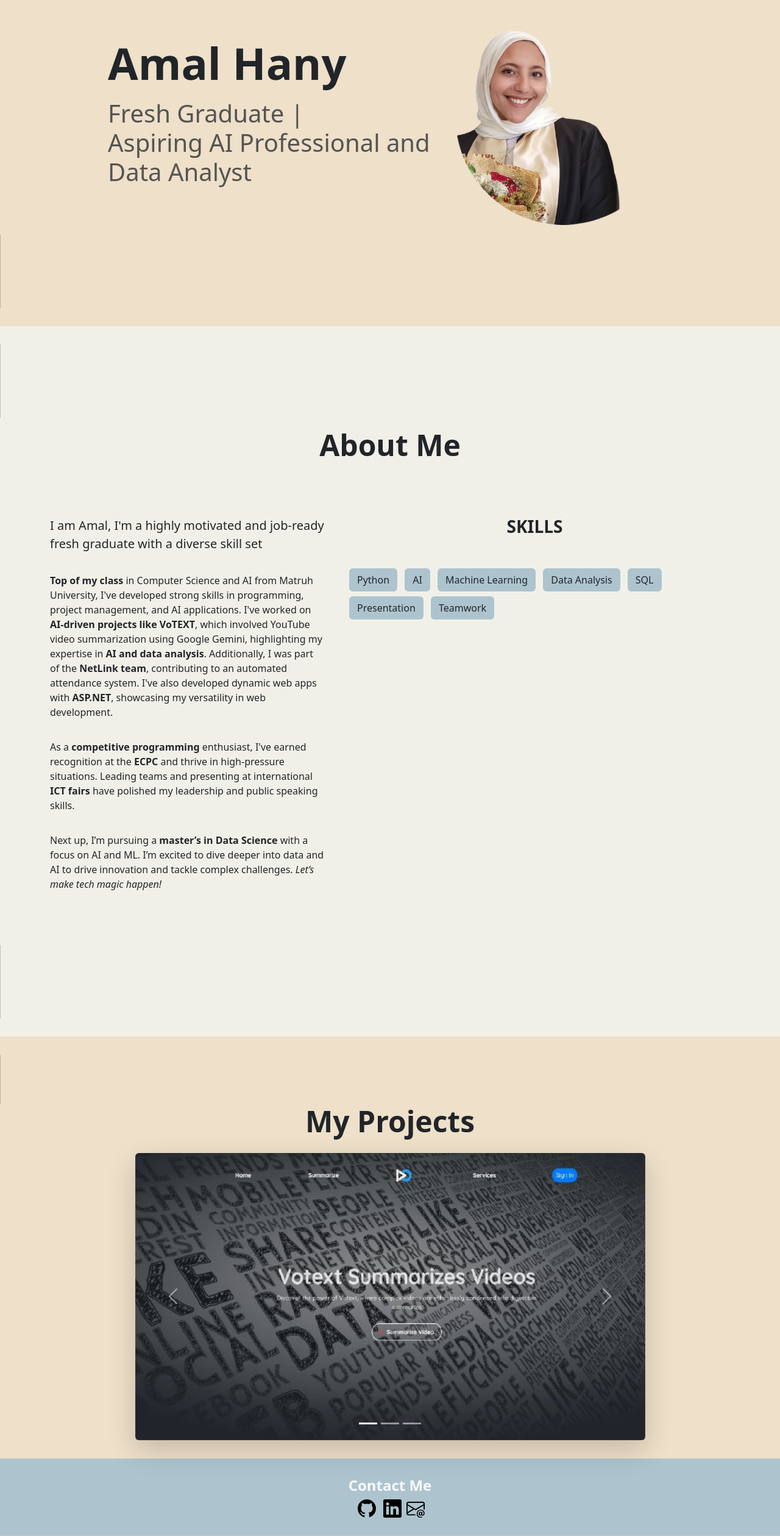
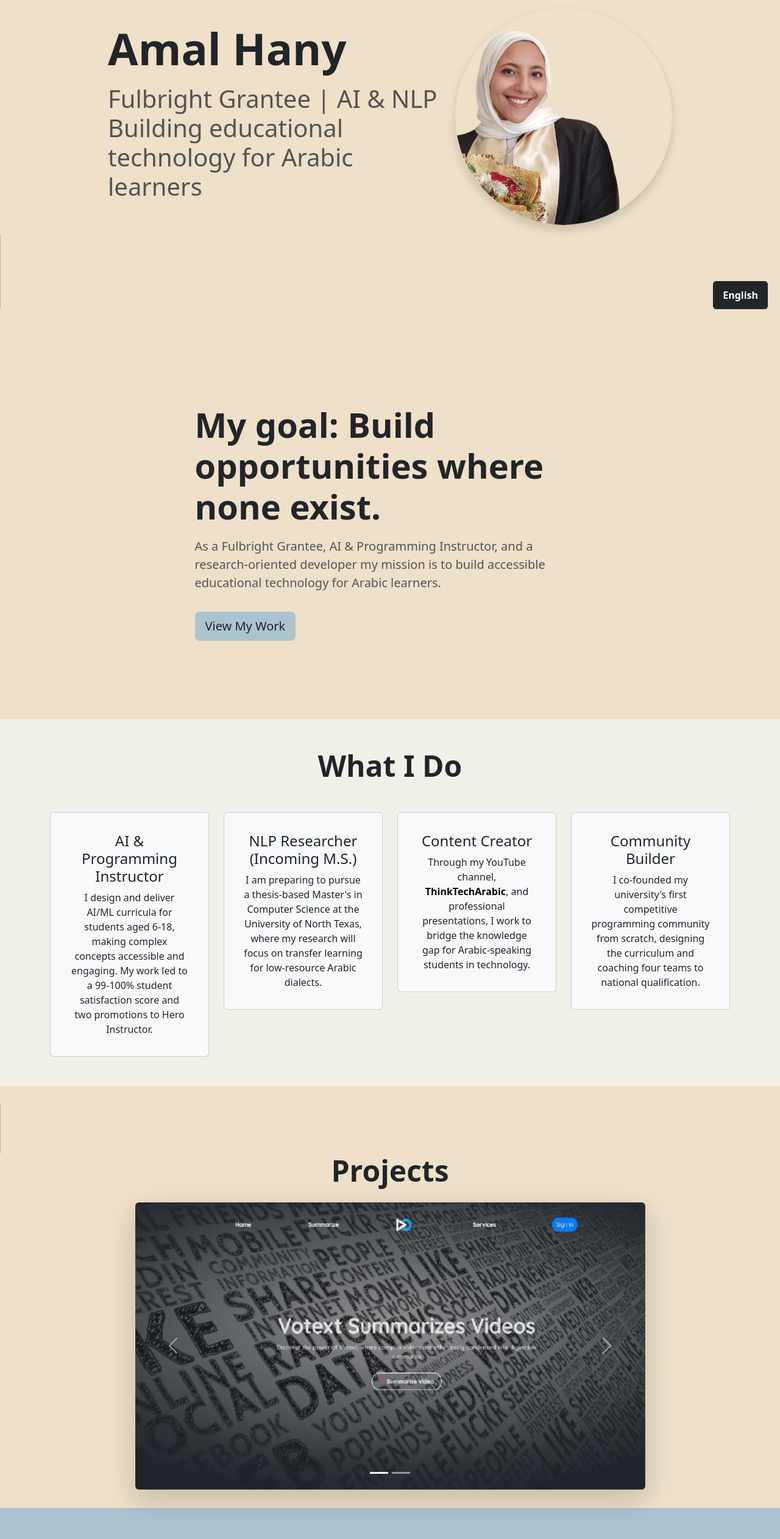
Before and after one commit to Amal-Abushiesha/AmalHany.github.io, a plain HTML site: page index.html in a window 1280 px wide. Shown: the part 273-2797 px from the top of the page at 61% size. Drawn offline with nearby package versions, Linux system fonts and the light colour scheme; a web font is replaced by a local one.

Commit message:
Enhance index.html with new features and layout updates
Added preconnect links for Google Fonts and updated the language toggle button. Enhanced the introduction section with a mission statement and improved the contact section layout.

```diff
--- a/index.html
+++ b/index.html
@@ -7,11 +7,31 @@
   <link rel="stylesheet" type="text/css" href="./style.css" />
   <link href="https://cdn.jsdelivr.net/npm/bootstrap@5.3.1/dist/css/bootstrap.min.css" rel="stylesheet" />
   <link rel="icon" href="./img/favicon_io/favicon.ico" type="image/x-icon" />
+  <link rel="preconnect" href="https://fonts.googleapis.com">
+  <link rel="preconnect" href="https://fonts.gstatic.com" crossorigin>
+  <link href="https://fonts.googleapis.com/css2?family=Playwrite+DE+SAS:wght@100..400&display=swap" rel="stylesheet">
   <link rel="stylesheet" href="./style.css" />
   <title>Hi, I'm Amal</title>
 </head>
 
 <body>
+  <!-- Toggle Button -->
+<a href="index-AR.html" id="lang-toggle" class="btn btn-dark">
+  English
+</a>
+
+<style>
+  #lang-toggle {
+    position: fixed;
+    bottom: 20px;
+    right: 20px;
+    z-index: 9999; /* stays above other elements */
+    padding: 10px 15px;
+    border-radius: 5px;
+    font-weight: bold;
+  }
+</style>
+
   <!-- Navbar -->
   <nav class="navbar navbar-expand-md fixed-top navbar-dark bgc-1 border-bottom border-3 py-3">
     <div class="container-xl">
@@ -26,10 +46,7 @@
       <div class="collapse navbar-collapse justify-content-end align-center" id="main-nav">
         <ul class="navbar-nav">
           <li class="nav-item">
-            <a href="#intro" class="nav-link text-center text-light fw-bold">HOME</a>
-          </li>
-          <li class="nav-item">
-            <a href="#profile" class="nav-link text-center text-light fw-bold">ABOUT</a>
+            <a href="#intro" class="nav-link text-center text-light fw-bold">ME</a>
           </li>
           <li class="nav-item">
             <a href="#projects" class="nav-link text-center text-light fw-bold">PROJECTS</a>
@@ -57,12 +74,12 @@
         <div class="col-md-6 py-3 text-center text-md-start">
           <p class="display-2 fw-bold">Amal Hany</p>
           <p class="display-6 text-muted">
-            Fresh Graduate | <br />
-            Aspiring AI Professional and Data Analyst
+            Fulbright Grantee | AI & NLP <br>
+            Building educational technology for Arabic learners
           </p>
         </div>
         <div class="col-md-4 col-12 py-3 text-center">
-          <img class="img-fluid" src="./img/me.png" alt="my-picture" />
+          <img class="img-fluid rounded-circle shadow" src="./img/me.png" alt="my-picture" />
         </div>
       </div>
     </div>
@@ -71,54 +88,73 @@
     </div>
   </section>
 
-  <!-- My Profile -->
-  <section id="profile" class="bgc-4">
-    <div class="d-flex" style="height: 15vh">
-      <div class="vr"></div>
+
+  <!-- Section 1: Introduction (Your Mission Statement) -->
+  <section id="intro" class="bgc-3 py-5">
+    <div class="container-lg" style="padding-top: 10vh; padding-bottom: 10vh;">
+      <div class="row justify-content-center align-items-center">
+        <div class="col-md-7 text-center text-md-start">
+          <p class="display-4 fw-bold"> My goal: Build opportunities where none exist.</p>
+          <p class="lead text-muted mt-3">
+            As a Fulbright Grantee, AI & Programming Instructor, and a research-oriented developer my mission is to
+            build accessible educational technology for Arabic learners.
+          </p>
+          <a href="#projects" class="btn btn-lg bgc-2 mt-3">View My Work</a>
         </div>
-    <div class="container text-center my-3">
-      <span class="display-5 fw-bold">About Me</span>
+
       </div>
-    <div class="container my-5 py-4">
-      <div class="row justify-content-center align-items-top">
-        <div class="col-lg-5 col-md-4 my-3">
-          <p class="lead">
-            I am Amal, I'm a highly motivated and job-ready fresh graduate
-            with a diverse skill set
-          </p>
-          <hr />
-          <b>Top of my class</b> in Computer Science and AI from Matruh University, I've developed strong skills in
-          programming, project management, and AI applications. I've worked on <b>AI-driven projects like VoTEXT</b>,
-          which involved YouTube video summarization using Google Gemini, highlighting my expertise in<b> AI and data
-            analysis</b>. Additionally, I was part of the <b>NetLink team</b>, contributing to an automated attendance
-          system. I've also developed dynamic web apps with <b>ASP.NET</b>, showcasing my versatility in web
-          development.
-          <hr />
-          As a <b>competitive programming</b> enthusiast, I've earned recognition at the <b>ECPC</b> and thrive in
-          high-pressure situations. Leading teams and presenting at international <b>ICT fairs</b> have polished my
-          leadership and public speaking skills.
-          <hr />
-          Next up, I’m pursuing a <b>master’s in Data Science</b> with a focus on AI and ML. I’m excited to dive deeper
-          into data and AI to drive innovation and tackle complex challenges. <i>Let’s make tech magic happen!</i>
     </div>
-        <div class="col-lg-3 col-md-3 my-3 text-center vstack gap-3">
-          <span class="container h3 mb-3 fw-bold">SKILLS</span>
-          <span class="container my-3 text-center text-md-start">
-            <button type="button" class="btn bgc-2 m-1">Python</button>
-            <button type="button" class="btn bgc-2 m-1">AI</button>
-            <button type="button" class="btn bgc-2 m-1">Machine Learning</button>
-            <button type="button" class="btn bgc-2 m-1">Data Analysis</button>
-            <button type="button" class="btn bgc-2 m-1">SQL</button>
-            <button type="button" class="btn bgc-2 m-1">Presentation</button>
-            <button type="button" class="btn bgc-2 m-1">Teamwork</button>
-          </span>
+  </section>
+
+  <!-- Section 2: What I Do (Your Roles) - As per your brilliant suggestion -->
+  <section id="what-i-do" class="bgc-4 py-5">
+    <div class="container text-center">
+      <h2 class="display-5 fw-bold mb-5">What I Do</h2>
+      <div class="row text-center g-4">
+        <div class="col-md-6 col-lg-3">
+          <div class="card bg-light p-3">
+            <div class="card-body">
+              <h4 class="card-title">AI & Programming Instructor</h4>
+              <p class="card-text">I design and deliver AI/ML curricula for students aged 6-18, making complex concepts
+                accessible and engaging. My work led to a 99-100% student satisfaction score and two promotions to Hero
+                Instructor.</p>
             </div>
           </div>
         </div>
-    <div class="d-flex" style="height: 15vh">
-      <div class="vr"></div>
+        <div class="col-md-6 col-lg-3">
+          <div class="card bg-light p-3">
+            <div class="card-body">
+              <h4 class="card-title">NLP Researcher (Incoming M.S.)</h4>
+              <p class="card-text">I am preparing to pursue a thesis-based Master's in Computer Science at the
+                University of North Texas, where my research will focus on transfer learning for low-resource Arabic
+                dialects.</p>
+            </div>
+          </div>
+        </div>
+        <div class="col-md-6 col-lg-3">
+          <div class="card bg-light p-3">
+            <div class="card-body">
+              <h4 class="card-title">Content Creator</h4>
+              <p class="card-text">Through my YouTube channel, <span class="fw-bold" id="youtubeLink"><a
+                    href="https://www.youtube.com/@ThinkTechArabic" target="_blank">ThinkTechArabic</a></span>, and
+                professional presentations, I work to
+                bridge the knowledge gap for Arabic-speaking students in technology.</p>
+            </div>
+          </div>
+        </div>
+        <div class="col-md-6 col-lg-3">
+          <div class="card bg-light p-3">
+            <div class="card-body">
+              <h4 class="card-title">Community Builder</h4>
+              <p class="card-text">I co-founded my university's first competitive programming community from scratch,
+                designing the curriculum and coaching four teams to national qualification.</p>
+            </div>
+          </div>
+        </div>
+      </div>
     </div>
   </section>
+
 
   <!-- My Projects -->
   <section id="projects" class="bgc-3">
@@ -126,14 +162,16 @@
       <div class="vr"></div>
     </div>
     <div class="container text-center mb-4">
-    <span class="display-5 fw-bold">My Projects</span>
+      <span class="display-5 fw-bold">Projects</span>
     </div>
     <div class="container-lg justify-content-center d-flex">
       <div id="carouselExampleCaptions" class="carousel slide w-75">
         <div class="carousel-indicators">
-        <button type="button" data-bs-target="#carouselExampleCaptions" data-bs-slide-to="0" class="active" aria-current="true" aria-label="Slide 1"></button>
-        <button type="button" data-bs-target="#carouselExampleCaptions" data-bs-slide-to="1" aria-label="Slide 2"></button>
-        <button type="button" data-bs-target="#carouselExampleCaptions" data-bs-slide-to="2" aria-label="Slide 2"></button>
+          <button type="button" data-bs-target="#carouselExampleCaptions" data-bs-slide-to="0" class="active"
+            aria-current="true" aria-label="Slide 1"></button>
+          <button type="button" data-bs-target="#carouselExampleCaptions" data-bs-slide-to="1"
+            aria-label="Slide 2"></button>
+
         </div>
         <div class="carousel-inner shadow-lg rounded">
           <div class="carousel-item active">
@@ -141,23 +179,21 @@
               <img src="./img/slide-1.png" class="d-block w-100" alt="QuickWrite" />
             </a>
           </div>
+
           <div class="carousel-item">
-          <a href="https://github.com/Amal-Abushiesha/20Q-Game" target="_blank">
-            <img src="./img/slide-3.png" class="d-block w-100" alt="QuickWrite" />
-          </a>
-        </div>
-        <div class="carousel-item">
-          <a href="https://github.com/Amal-Abushiesha/ToDo-main" target="_blank">
+            <a href="https://www.youtube.com/@ThinkTechArabic" target="_blank">
               <img src="./img/slide-2.png" class="d-block w-100" alt="QuickWrite" />
             </a>
           </div>
 
         </div>
-      <button class="carousel-control-prev" type="button" data-bs-target="#carouselExampleCaptions" data-bs-slide="prev">
+        <button class="carousel-control-prev" type="button" data-bs-target="#carouselExampleCaptions"
+          data-bs-slide="prev">
           <span class="carousel-control-prev-icon" aria-hidden="true"></span>
           <span class="visually-hidden">Previous</span>
         </button>
-      <button class="carousel-control-next" type="button" data-bs-target="#carouselExampleCaptions" data-bs-slide="next">
+        <button class="carousel-control-next" type="button" data-bs-target="#carouselExampleCaptions"
+          data-bs-slide="next">
           <span class="carousel-control-next-icon" aria-hidden="true"></span>
           <span class="visually-hidden">Next</span>
         </button>
@@ -169,31 +205,72 @@
 
 <!-- Contacts -->
 <section id="contacts" class="bgc-2">
-  <div class="container text-center">
-    <div class="row align-items-center pb-0 justify-content-center">
-      <span class="col-12 text-light h4 fw-bold">Contact Me</span>
-      <div class="col-12">
-        <a class="mx-1" target="_blank" href="https://github.com/Amal-Abushiesha">
-          <svg xmlns="http://www.w3.org/2000/svg" width="30" height="30" fill="currentColor" class="bi bi-github" viewBox="0 0 16 16">
-            <path d="M8 0C3.58 0 0 3.58 0 8c0 3.54 2.29 6.53 5.47 7.59.4.07.55-.17.55-.38 0-.19-.01-.82-.01-1.49-2.01.37-2.53-.49-2.69-.94-.09-.23-.48-.94-.82-1.13-.28-.15-.68-.52-.01-.53.63-.01 1.08.58 1.23.82.72 1.21 1.87.87 2.33.66.07-.52.28-.87.51-1.07-1.78-.2-3.64-.89-3.64-3.95 0-.87.31-1.59.82-2.15-.08-.2-.36-1.02.08-2.12 0 0 .67-.21 2.2.82.64-.18 1.32-.27 2-.27.68 0 1.36.09 2 .27 1.53-1.04 2.2-.82 2.2-.82.44 1.1.16 1.92.08 2.12.51.56.82 1.27.82 2.15 0 3.07-1.87 3.75-3.65 3.95.29.25.54.73.54 1.48 0 1.07-.01 1.93-.01 2.2 0 .21.15.46.55.38A8.012 8.012 0 0 0 16 8c0-4.42-3.58-8-8-8z"/>
+  <div class="container text-center py-5">
+
+    <div class="row justify-content-center">
+      <div class="col-lg-6">
+
+        <span class="h2 text-light fw-bold d-block mb-3">
+          Let’s Connect
+        </span>
+
+        <p class="text-light mb-4">
+          Whether it’s about AI, education, or opportunities,
+          I’d love to hear from you.
+        </p>
+
+        <!-- Contact Buttons -->
+        <div class="d-flex justify-content-center flex-wrap gap-3">
+
+          <!-- GitHub -->
+          <a class="btn btn-light d-flex align-items-center gap-2 px-3"
+             target="_blank"
+             href="https://github.com/Amal-Abushiesha">
+             <svg xmlns="http://www.w3.org/2000/svg" width="30" height="30" fill="currentColor" class="bi bi-github"
+              viewBox="0 0 16 16">
+              <path
+                d="M8 0C3.58 0 0 3.58 0 8c0 3.54 2.29 6.53 5.47 7.59.4.07.55-.17.55-.38 0-.19-.01-.82-.01-1.49-2.01.37-2.53-.49-2.69-.94-.09-.23-.48-.94-.82-1.13-.28-.15-.68-.52-.01-.53.63-.01 1.08.58 1.23.82.72 1.21 1.87.87 2.33.66.07-.52.28-.87.51-1.07-1.78-.2-3.64-.89-3.64-3.95 0-.87.31-1.59.82-2.15-.08-.2-.36-1.02.08-2.12 0 0 .67-.21 2.2.82.64-.18 1.32-.27 2-.27.68 0 1.36.09 2 .27 1.53-1.04 2.2-.82 2.2-.82.44 1.1.16 1.92.08 2.12.51.56.82 1.27.82 2.15 0 3.07-1.87 3.75-3.65 3.95.29.25.54.73.54 1.48 0 1.07-.01 1.93-.01 2.2 0 .21.15.46.55.38A8.012 8.012 0 0 0 16 8c0-4.42-3.58-8-8-8z" />
             </svg>
+            GitHub
           </a>
-        <a class="mx-1" target="_blank" href="https://www.linkedin.com/in/amal-abushiesha/">
-          <svg xmlns="http://www.w3.org/2000/svg" width="30" height="30" fill="currentColor" class="bi bi-linkedin" viewBox="0 0 16 16">
-            <path d="M0 1.146C0 .513.526 0 1.175 0h13.65C15.474 0 16 .513 16 1.146v13.708c0 .633-.526 1.146-1.175 1.146H1.175C.526 16 0 15.487 0 14.854V1.146zm4.943 12.248V6.169H2.542v7.225h2.401zm-1.2-8.212c.837 0 1.358-.554 1.358-1.248-.015-.709-.52-1.248-1.342-1.248-.822 0-1.359.54-1.359 1.248 0 .694.521 1.248 1.327 1.248h.016zm4.908 8.212V9.359c0-.216.016-.432.08-.586.173-.431.568-.878 1.232-.878.869 0 1.216.662 1.216 1.634v3.865h2.401V9.25c0-2.22-1.184-3.252-2.764-3.252-1.274 0-1.845.7-2.165 1.193v.025h-.016a5.54 5.54 0 0 1 .016-.025V6.169h-2.4c.03.678 0 7.225 0 7.225h2.4z"/>
+
+          <!-- LinkedIn -->
+          <a class="btn btn-light d-flex align-items-center gap-2 px-3"
+             target="_blank"
+             href="https://www.linkedin.com/in/amal-abushiesha/">
+            <svg xmlns="http://www.w3.org/2000/svg" width="30" height="30" fill="currentColor" class="bi bi-linkedin"
+              viewBox="0 0 16 16">
+              <path
+                d="M0 1.146C0 .513.526 0 1.175 0h13.65C15.474 0 16 .513 16 1.146v13.708c0 .633-.526 1.146-1.175 1.146H1.175C.526 16 0 15.487 0 14.854V1.146zm4.943 12.248V6.169H2.542v7.225h2.401zm-1.2-8.212c.837 0 1.358-.554 1.358-1.248-.015-.709-.52-1.248-1.342-1.248-.822 0-1.359.54-1.359 1.248 0 .694.521 1.248 1.327 1.248h.016zm4.908 8.212V9.359c0-.216.016-.432.08-.586.173-.431.568-.878 1.232-.878.869 0 1.216.662 1.216 1.634v3.865h2.401V9.25c0-2.22-1.184-3.252-2.764-3.252-1.274 0-1.845.7-2.165 1.193v.025h-.016a5.54 5.54 0 0 1 .016-.025V6.169h-2.4c.03.678 0 7.225 0 7.225h2.4z" />
             </svg>
+            LinkedIn
           </a>
-        <a href="https://mail.google.com/mail/?view=cm&fs=1&to=amaalabushiesha@gmail.com" target="_blank">
-          <svg xmlns="http://www.w3.org/2000/svg" width="30" height="30" fill="currentColor" class="bi bi-envelope-at" viewBox="0 0 16 16">
-            <path d="M2 2a2 2 0 0 0-2 2v8.01A2 2 0 0 0 2 14h5.5a.5.5 0 0 0 0-1H2a1 1 0 0 1-.966-.741l5.64-3.471L8 9.583l7-4.2V8.5a.5.5 0 0 0 1 0V4a2 2 0 0 0-2-2H2Zm3.708 6.208L1 11.105V5.383l4.708 2.825ZM1 4.217V4a1 1 0 0 1 1-1h12a1 1 0 0 1 1 1v.217l-7 4.2-7-4.2Z"/>
-            <path d="M14.247 14.269c1.01 0 1.587-.857 1.587-2.025v-.21C15.834 10.43 14.64 9 12.52 9h-.035C10.42 9 9 10.36 9 12.432v.214C9 14.82 10.438 16 12.358 16h.044c.594 0 1.018-.074 1.237-.175v-.73c-.245.11-.673.18-1.18.18h-.044c-1.334 0-2.571-.788-2.571-2.655v-.157c0-1.657 1.058-2.724 2.64-2.724h.04c1.535 0 2.484 1.05 2.484 2.326v.118c0 .975-.324 1.39-.639 1.39-.232 0-.41-.148-.41-.42v-2.19h-.906v.569h-.03c-.084-.298-.368-.63-.954-.63-.778 0-1.259.555-1.259 1.4v.528c0 .892.49 1.434 1.26 1.434.471 0 .896-.227 1.014-.643h.043c.118.42.617.648 1.12.648Zm-2.453-1.588v-.227c0-.546.227-.791.573-.791.297 0 .572.192.572.708v.367c0 .573-.253.744-.564.744-.354 0-.581-.215-.581-.8Z"/>
+
+          <!-- Email -->
+          <a class="btn btn-light d-flex align-items-center gap-2 px-3"
+             href="mailto:amaalabushiesha@gmail.com">
+            <svg xmlns="http://www.w3.org/2000/svg" width="30" height="30" fill="currentColor" class="bi bi-envelope-at"
+              viewBox="0 0 16 16">
+              <path
+                d="M2 2a2 2 0 0 0-2 2v8.01A2 2 0 0 0 2 14h5.5a.5.5 0 0 0 0-1H2a1 1 0 0 1-.966-.741l5.64-3.471L8 9.583l7-4.2V8.5a.5.5 0 0 0 1 0V4a2 2 0 0 0-2-2H2Zm3.708 6.208L1 11.105V5.383l4.708 2.825ZM1 4.217V4a1 1 0 0 1 1-1h12a1 1 0 0 1 1 1v.217l-7 4.2-7-4.2Z" />
+              <path
+                d="M14.247 14.269c1.01 0 1.587-.857 1.587-2.025v-.21C15.834 10.43 14.64 9 12.52 9h-.035C10.42 9 9 10.36 9 12.432v.214C9 14.82 10.438 16 12.358 16h.044c.594 0 1.018-.074 1.237-.175v-.73c-.245.11-.673.18-1.18.18h-.044c-1.334 0-2.571-.788-2.571-2.655v-.157c0-1.657 1.058-2.724 2.64-2.724h.04c1.535 0 2.484 1.05 2.484 2.326v.118c0 .975-.324 1.39-.639 1.39-.232 0-.41-.148-.41-.42v-2.19h-.906v.569h-.03c-.084-.298-.368-.63-.954-.63-.778 0-1.259.555-1.259 1.4v.528c0 .892.49 1.434 1.26 1.434.471 0 .896-.227 1.014-.643h.043c.118.42.617.648 1.12.648Zm-2.453-1.588v-.227c0-.546.227-.791.573-.791.297 0 .572.192.572.708v.367c0 .573-.253.744-.564.744-.354 0-.581-.215-.581-.8Z" />
             </svg>
+            Email Me
           </a>
+
+        </div>
+
+        <!-- Optional small note -->
+        <p class="text-light mt-4" style="opacity: 0.8; font-size: 0.9rem;">
+          Don't hesitate to reach out for collaborations, questions, or just to say hi!
+        </p>
+
       </div>
     </div>
+
   </div>
 </section>
-
 
   <script src="https://cdn.jsdelivr.net/npm/bootstrap@5.3.1/dist/js/bootstrap.bundle.min.js"></script>
 </body>
```
Lines whose indentation alone changed are shown as unchanged.
